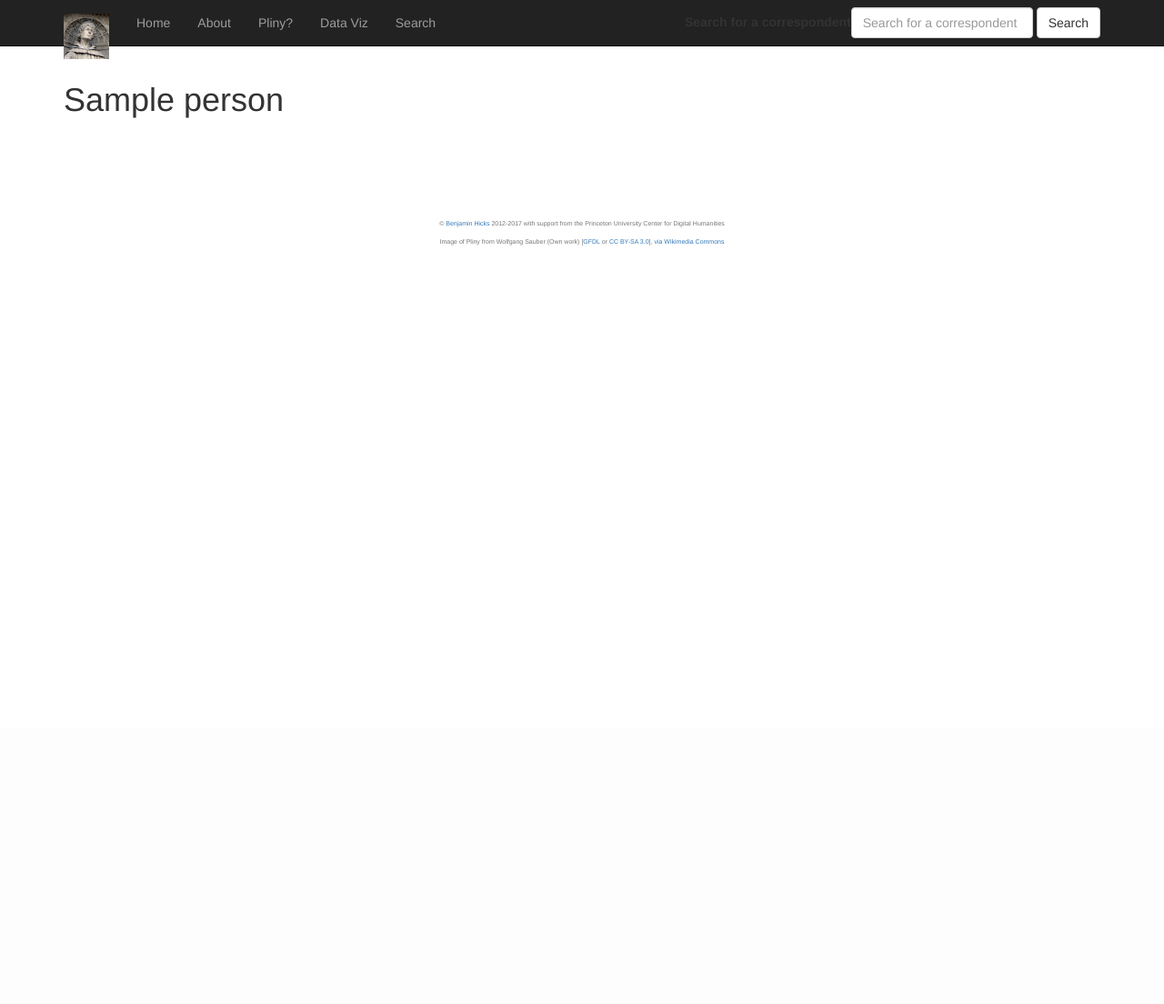
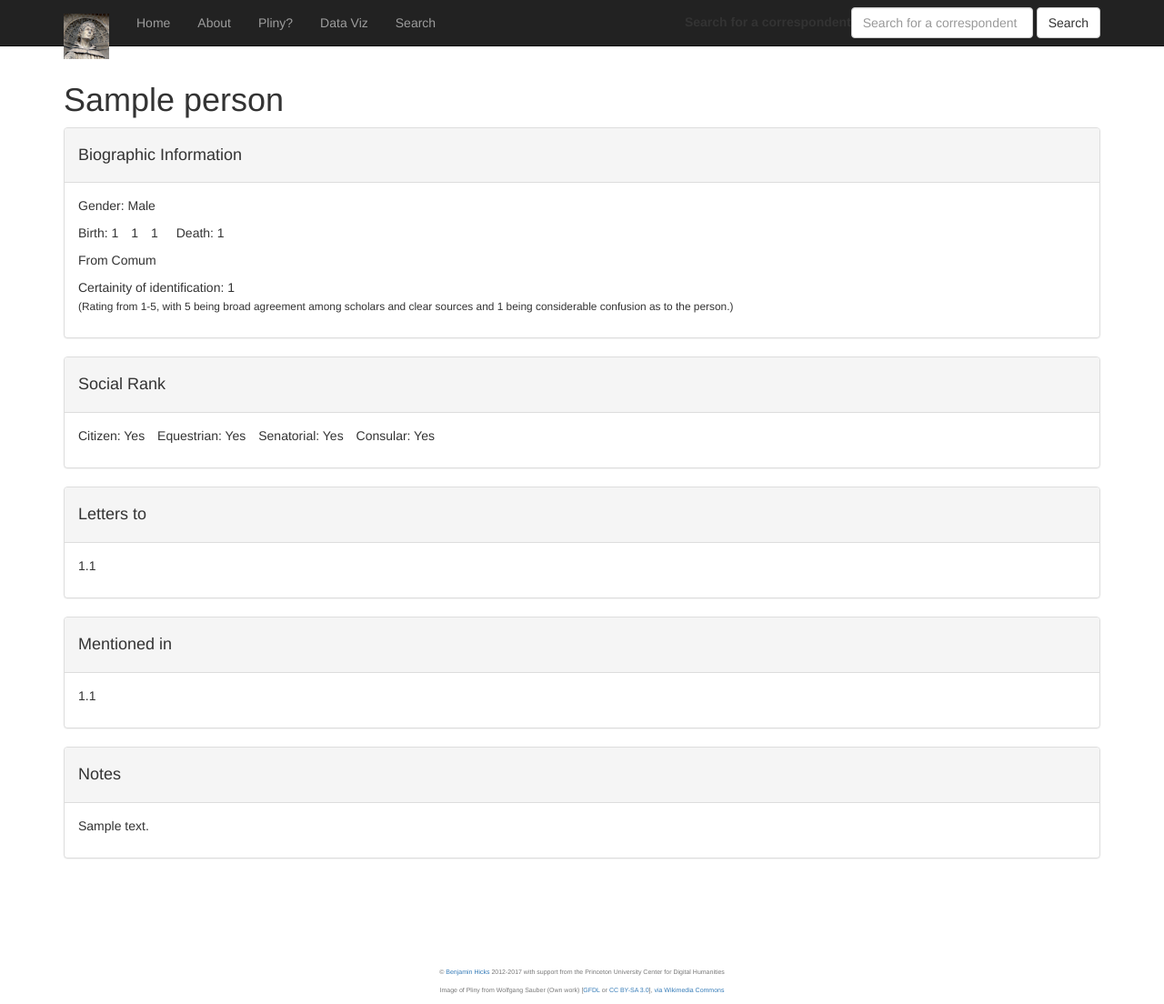
Before and after one commit to meg-codes/PlinyProject, a Django app: a page that uses prosopography/templates/prosopography/person_detail.html in a window 1280 px wide. Shown: the whole page at 91% size. Before the commit the page ends 270 px from the top, so only its background shows below. Run offline with Django 3.2, Linux system fonts and the light colour scheme; tables that the repository leaves empty hold one stand-in row (values such as "Sample post"); some libraries are stand-ins or nearby versions.

Commit message:
Add a basic detail template

```diff
--- a/prosopography/static/graph-viz.js
+++ b/prosopography/static/graph-viz.js
@@ -6,7 +6,7 @@ var svg = d3.select("svg"),
 var simulation = d3.forceSimulation()
     .force("link", d3.forceLink().id(function(d) { return d.id; }))
     .force("charge", d3.forceManyBody().strength(-300))
-    .force("center", d3.forceCenter(width / 2, height / 2));
+    .force("center", d3.forceCenter(width / 3, height / 3));
 
 d3.json("/people/nodes.json", function(error, graph) {
   if (error) throw error;
--- /dev/null
+++ b/prosopography/static/prosopography.css
@@ -0,0 +1,4 @@
+li .list-unstyled .list-inline > ul {
+    display: inline;
+    margin: 2em;
+}
--- a/prosopography/templates/prosopography/person_detail.html
+++ b/prosopography/templates/prosopography/person_detail.html
@@ -3,18 +3,94 @@
 {% load bootstrap3 static %}
 
 {% block head %}
-
+<link rel='stylesheet' href='{% static "prosopography.css" %}'>
 {% endblock %}
 
 {% block body %}
 <h1> {{ object.nomina }} </h1>
 
+<div class='row'>
+    <div class='col-xs-12'>
+        <div class='panel panel-default'>
+            <div class='panel-heading'>
+                <h4>Biographic Information</h4></div>
+            <div class='panel-body'>
+                <ul class='list-unstyled'>
+                    <li>Gender: {{ object.get_gender_display }}</li>
+                </ul>
+                <ul class='list-unstyled list-inline'>
+                    {% if object.birth %}
+                    <li>Birth: {{ object.birth }}</li>{% endif %} {% if object.cos %}
+                    <li>{{ object.cos }}</li>{% endif %} {% if object.floruit %}
+                    <li>{{ object.floruit }}
+                        <li>{% endif %} {% if object.death %}
+                            <li>Death: {{ object.death }}</li>{% endif %}
+                </ul>
+                {% if object.from_comum %}
+                <ul class='list-unstyled'>
+                    <li>From Comum</li>
+                </ul>
+                {% endif %}
+                <ul class='list-unstyled'>
+                    <li>Certainity of identification: {{ object.certainty_of_id}}</li>
+                    <li><small>(Rating from 1-5, with 5 being broad agreement among scholars and clear sources
+                      and 1 being considerable confusion as to the person.)</small>
+                    </li>
+                </ul>
+            </div>
+        </div>
+        <div class='panel panel-default'>
 
-<div class='row'>
-  <div class='col-xs-12'>
+            <div class='panel-heading'>
+                <h4>Social Rank</h4>
+            </div>
+            <div class='panel-body'>
+                <ul class='list-unstyled list-inline'>
+                    <li>Citizen: {{ object.get_citizen_display }}</li>
+                    <li>Equestrian: {{ object.get_equestrian_display }}</li>
+                    <li>Senatorial: {{ object.get_senatorial_display }}</li>
+                    <li>Consular: {{ object.get_consular_display }}</li>
+                </ul>
+            </div>
+        </div>
+        <div class='panel panel-default'>
+            <div class='panel-heading'>
+                <h4>Letters to</h4>
+            </div>
+            <div class='panel-body'>
+                <ul class='list-unstyled list-inline'>
+                    {% for letter in object.letters_to.all %}
+                    <li>{{ letter }}</li>
+                    {% endfor %}
+                </ul>
+            </div>
+        </div>
+        {% if object.mentioned_in.all %}
+        <div class='panel panel-default'>
+            <div class='panel-heading'>
+                <h4>Mentioned in</h4>
+            </div>
+            <div class='panel-body'>
+                <ul class='list-unstyled list-inline'>
+                    {% for letter in object.mentioned_in.all %}
+                    <li>{{ letter }}</li>
+                    {% endfor %}
+                </ul>
+            </div>
+        </div>
+       {% endif %}
+       {% if object.notes %}
+       <div class='panel panel-default'>
+           <div class='panel-heading'>
+               <h4>Notes</h4>
+           </div>
+           <div class='panel-body'>
+               <p>{{ object.notes }}</p>
+           </div>
+       </div>
+       {% endif %}
+    </div>
 
 </div>
-</div>
-
 
 {% endblock %}
--- a/prosopography/templates/prosopography/person_list.html
+++ b/prosopography/templates/prosopography/person_list.html
@@ -61,7 +61,7 @@
 will be displayed below along with the letters addressed to this person.</p>
 <p class='text-danger'>
   Some individuals may appear more than once. These are individuals where
-  identification is uncertain. Roman naming conventions make for difficultly in
+  identification is uncertain. Roman naming conventions make for difficulty in
   this process.
 </p>
 
@@ -100,7 +100,7 @@ will be displayed below along with the letters addressed to this person.</p>
   </tr>
   {% for person in object_list %}
   <tr>
-    <td>{{ person.nomina }}</td>
+    <td><a href="{{ person.get_absolute_url }}">{{ person.nomina }}</a></td>
     <td>{{ person.ordo }}</td>
     <td>{% for letter in person.letters_to.all%}{{ letter }}{% if not forloop.last %}, {% endif %}{% endfor %}</td>
   </tr>
```
Also changed, not shown: prosopography/tests/test_pros_views.py (line endings or trailing spaces).
